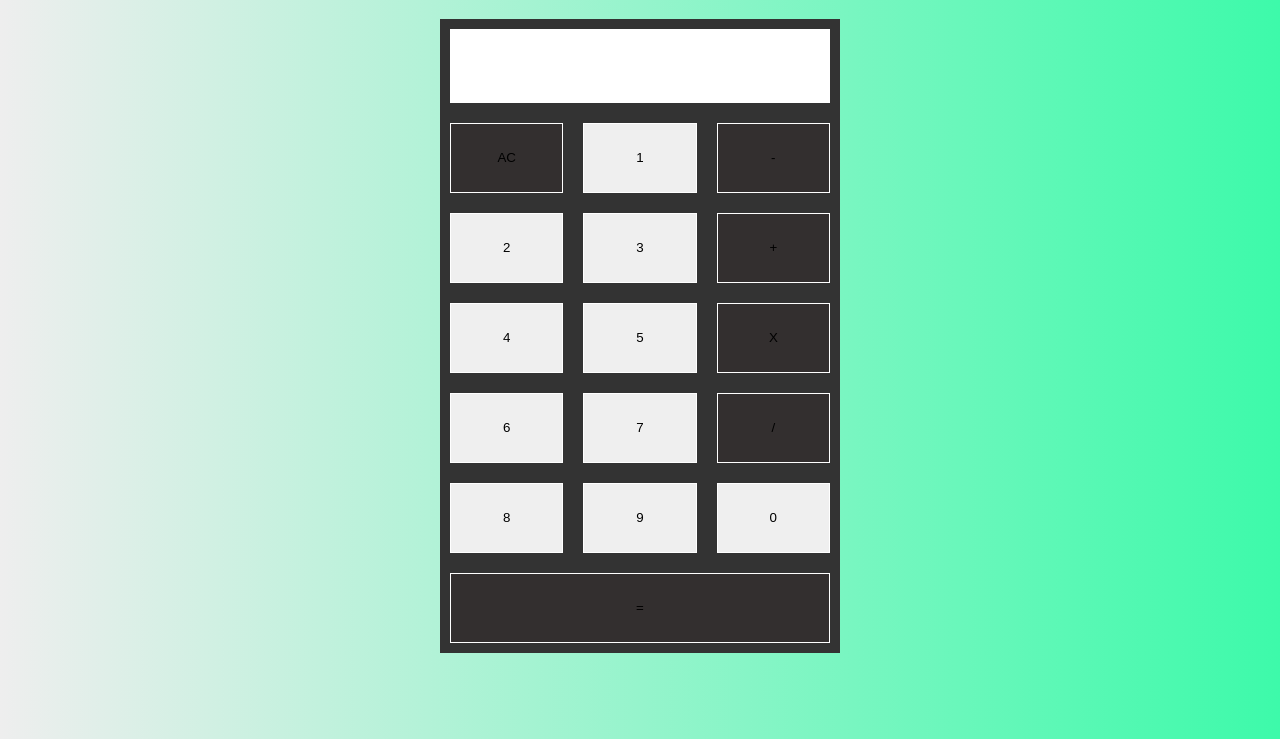
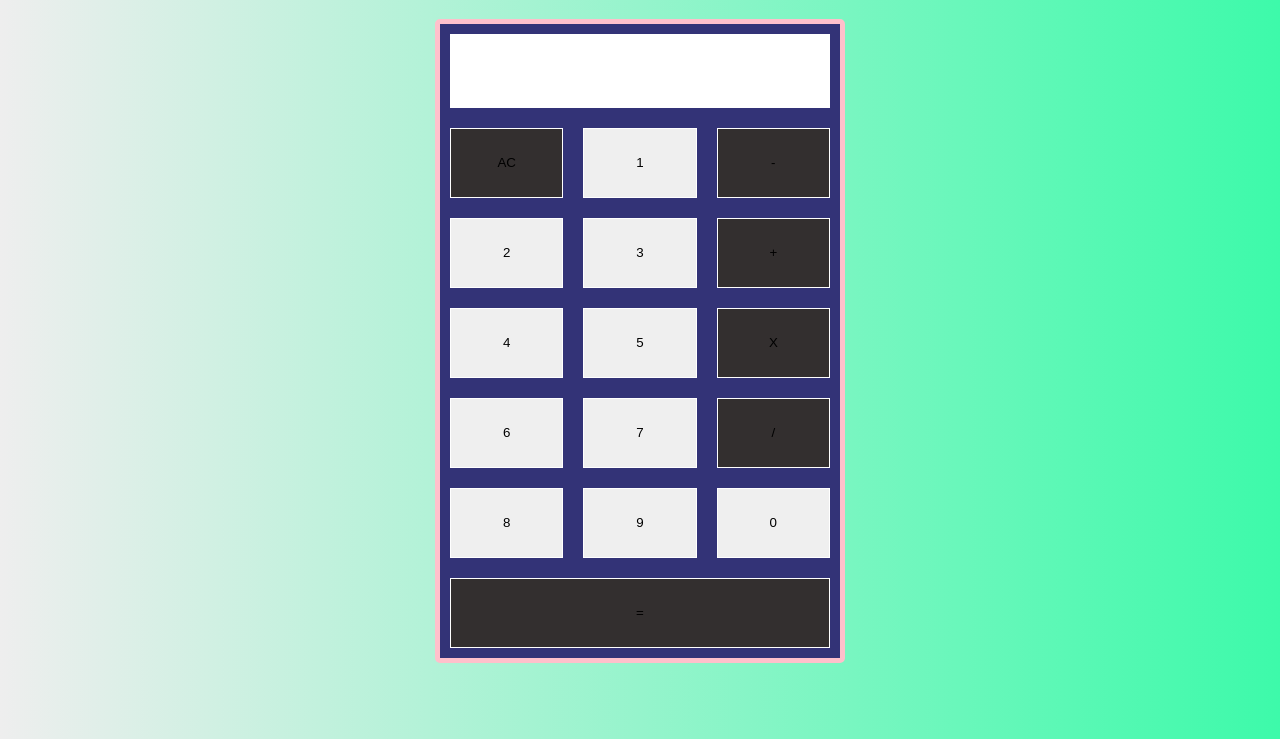
Before and after one commit to giordifungula/calculatorapp, a plain HTML site: page index.html in a window 1280 px wide. Shown: the part 61-800 px from the top of the page. Drawn offline with Linux system fonts and the light colour scheme.

Commit message:
centered text and gave color

```diff
--- a/styles.css
+++ b/styles.css
@@ -8,12 +8,14 @@ body {
 
 .calculator {
     display: grid;
-    background: #333;
+    background: #337;
     grid-template-columns: repeat(3,1fr);
     max-width: 400px;
     margin: 10px;
     font-size: 50px;
     margin: 0 auto;
+    border: 5px solid pink;
+    border-radius: 5px;
 }
 .item-block {
     border: 1px solid #fff;
@@ -22,6 +24,9 @@ body {
 }
 .item-block1 {
     grid-column: 1 / -1;
+    font-size: 32px;
+    text-align: center;
+    color:#000;
 }
 /* blocks */
 .operator {
```
